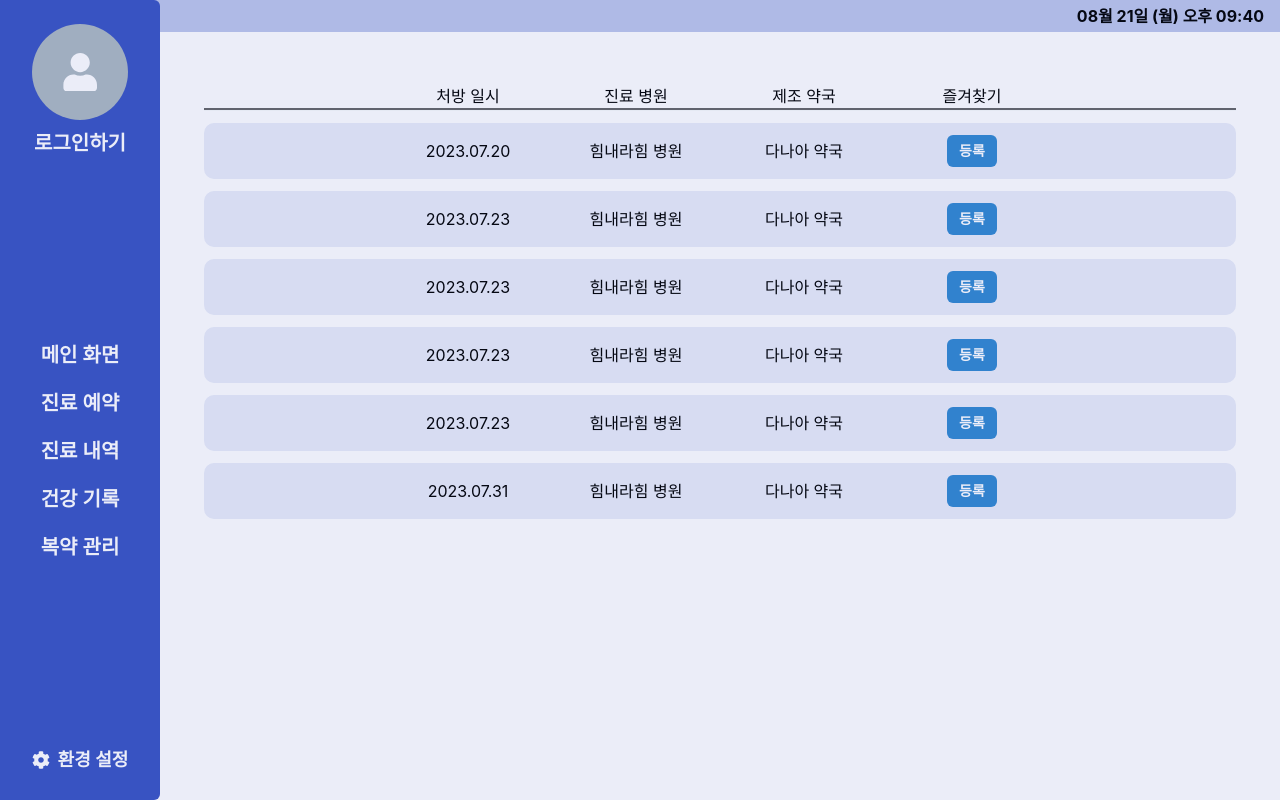
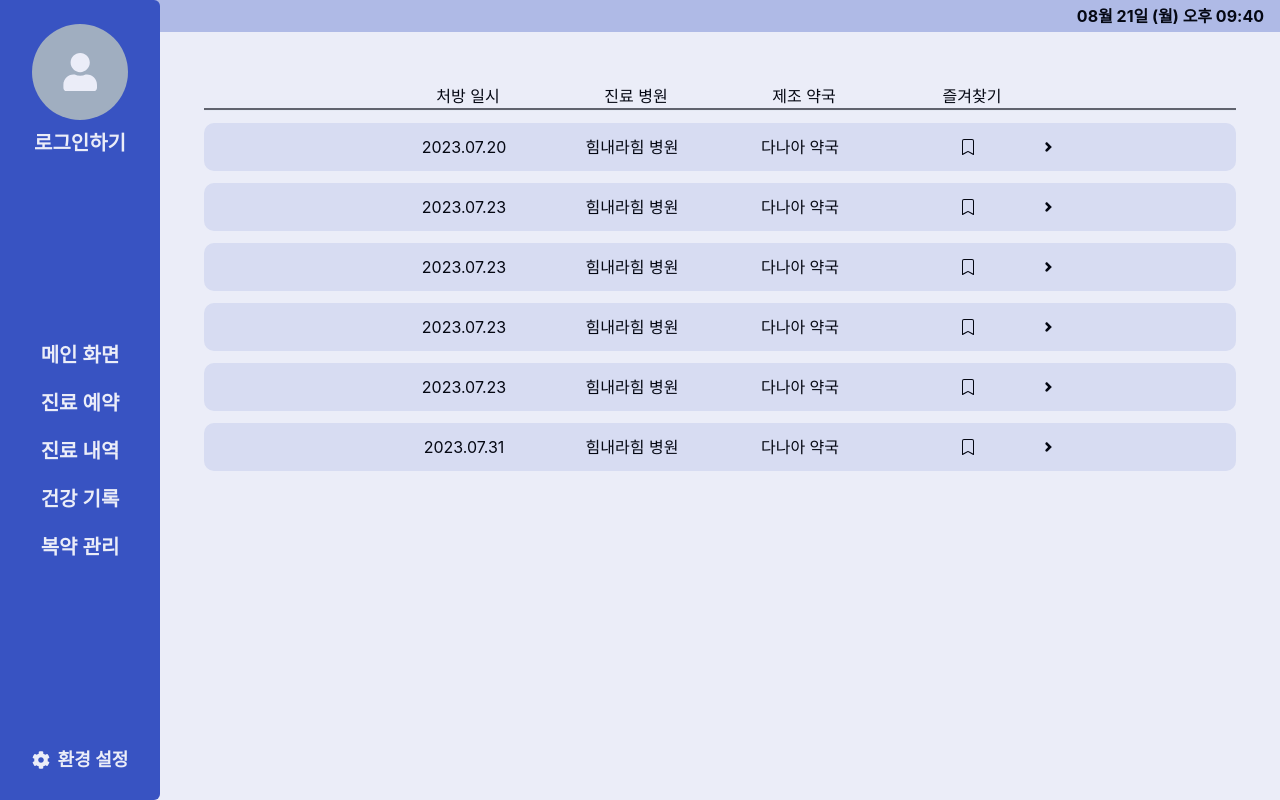
Before and after one commit to hwna00/2023ESWContest_webOS_3015, a React app in the folder packages/apps/user/: page /appointment-history in a window 1280 px wide. Built offline with nearby package versions, Linux system fonts and the light colour scheme; no server answers; the HTML template or start-up script is replaced by a standard one.

Commit message:
Feat(user): 진료 내역 페이지 아이콘 수정 및 세부 내역 페이지 링크 추가
- 진료 내역 페이지 아이콘 수정
- 기존 진료 내역 리스트를 ChakraLink로 감싸 링크 기능 추가

```diff
--- a/packages/apps/user/src/views/AppointmentHistory/AppointmentHistory.js
+++ b/packages/apps/user/src/views/AppointmentHistory/AppointmentHistory.js
@@ -1,5 +1,15 @@
-import { Box, Button, Divider, HStack, VStack } from '@chakra-ui/react';
+import {
+  Box,
+  Button,
+  Divider,
+  HStack,
+  Link as ChakraLink,
+  VStack,
+} from '@chakra-ui/react';
 import { useState } from 'react';
+import { Link as ReactRouterLink } from 'react-router-dom';
+import { TiChevronRight } from 'react-icons/ti';
+import { BsBookmark } from 'react-icons/bs';
 
 const AppointmentHistory = function () {
   const [histories, setHistories] = useState([
@@ -65,13 +75,17 @@ const AppointmentHistory = function () {
           if (a.prescriptionDate < b.prescriptionDate) return -1;
         })
         .map((item, index) => (
+          <ChakraLink
+            key={index}
+            as={ReactRouterLink}
+            to="/appointment-history/:id"
+          >
             <HStack
               bg={'primary.100'}
               py={'3'}
               mb={'1'}
               borderRadius={'10'}
               justifyContent={'center'}
-            key={index}
             >
               <Box w={'40'} textAlign={'center'}>
                 {item.prescriptionDate}
@@ -82,12 +96,17 @@ const AppointmentHistory = function () {
               <Box w={'40'} textAlign={'center'}>
                 {item.pharmacyName}
               </Box>
-            <Box w={'40'} textAlign={'center'}>
-              <Button colorScheme={'blue'} size={'sm'}>
-                {item.favorites}
-              </Button>
+              <Box
+                w={'40'}
+                mr={'-4'}
+                display={'flex'}
+                justifyContent={'center'}
+              >
+                <BsBookmark />
               </Box>
+              <TiChevronRight />
             </HStack>
+          </ChakraLink>
         ))}
     </VStack>
   );
```
Lines whose indentation alone changed are shown as unchanged.
